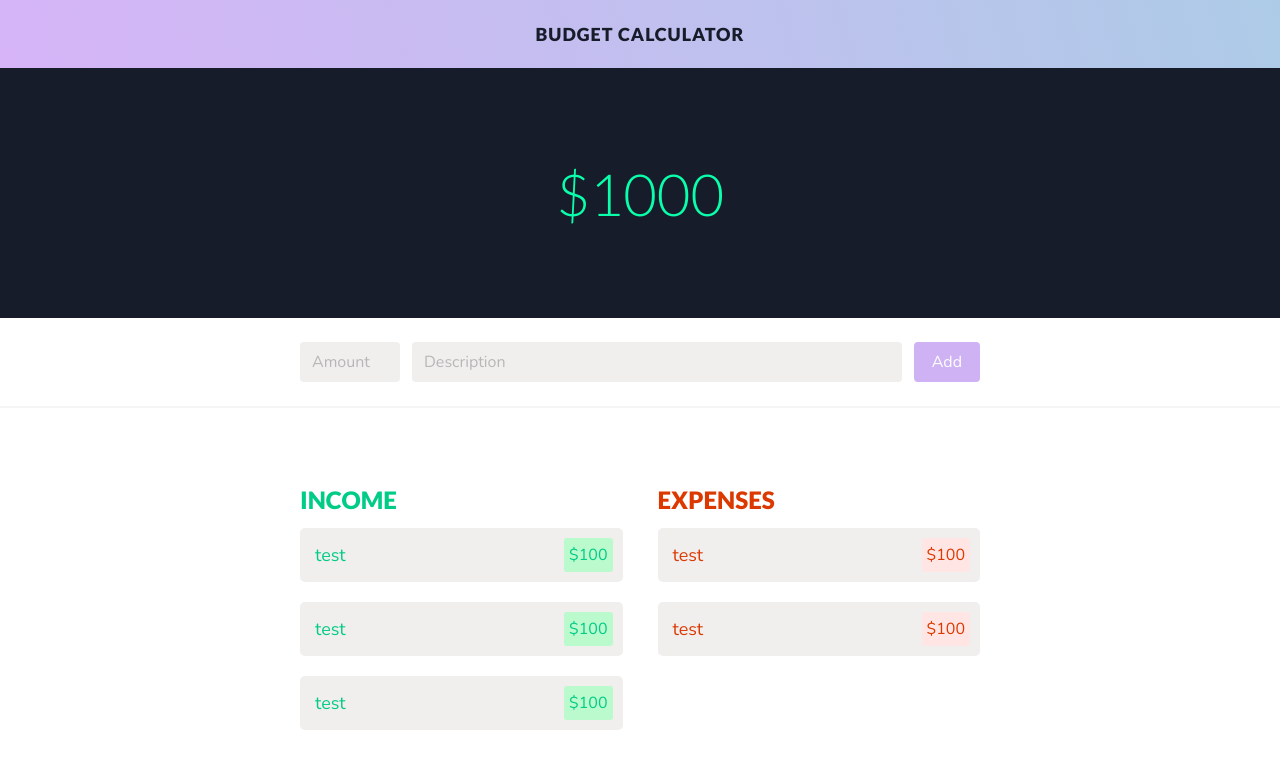
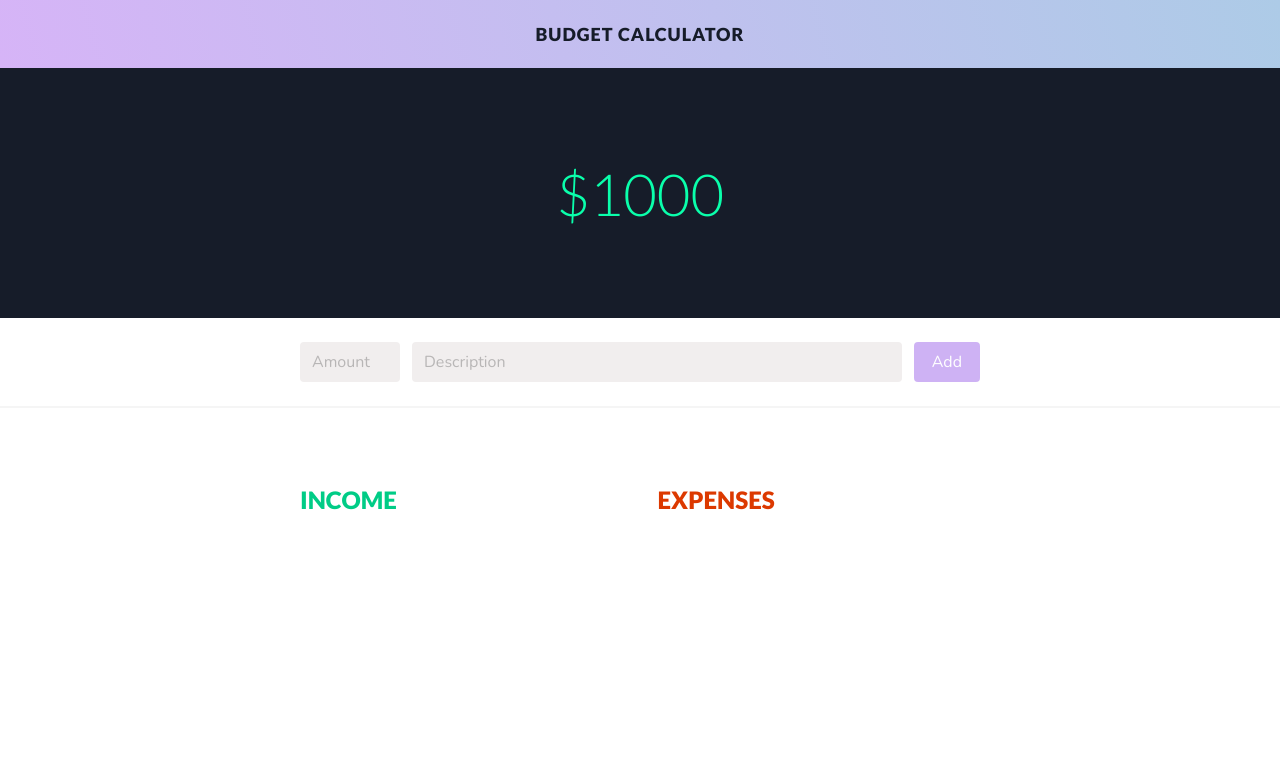
Before and after one commit to VinayakBorhade/budget-app, an Angular app: page / in a window 1280 px wide. Shown: the top 768 px of the page. Built offline with nearby package versions, Linux system fonts and the light colour scheme.

Commit message:
form module done, rendering item components with ngFor directive

```diff
--- a/src/app/add-item-form/add-item-form.component.ts
+++ b/src/app/add-item-form/add-item-form.component.ts
@@ -1,4 +1,4 @@
-import { Component, OnInit, Input } from '@angular/core';
+import { Component, OnInit, Input, Output, EventEmitter } from '@angular/core';
 import { NgForm } from '@angular/forms';
 import { BudgetItem } from 'src/shared/models/budget-item.model';
 
@@ -10,6 +10,7 @@
 export class AddItemFormComponent implements OnInit {
 
     @Input() item: BudgetItem = new BudgetItem('', null);
+    @Output() formSubmit: EventEmitter<BudgetItem> = new EventEmitter<BudgetItem>();
 
     constructor() { }
 
@@ -17,7 +18,8 @@
     }
 
     onSubmit(form: NgForm ) {
-        console.log(form);
+        // console.log(form);
+        this.formSubmit.emit(form.value);
     }
 
 }
--- a/src/app/budget-item-list/budget-item-card/budget-item-card.component.html
+++ b/src/app/budget-item-list/budget-item-card/budget-item-card.component.html
@@ -1,10 +1,10 @@
 <div class="root">
-    <div class="budget-item" [ngClass]="{ income: isIncome , expense: isIncome===false}" >
+    <div class="budget-item" [ngClass]="{ income: item.amount > 0 , expense: item.amount < 0}" >
         <div class="description">
-            <p>test</p>
+            <p>{{ item.description }}</p>
         </div>
         <div class="amount">
-            <p>$100</p>
+            <p>{{ item.amount }}</p>
         </div>
     </div>
     <div class="x-icon-button"></div>
--- a/src/app/budget-item-list/budget-item-card/budget-item-card.component.ts
+++ b/src/app/budget-item-list/budget-item-card/budget-item-card.component.ts
@@ -1,4 +1,5 @@
 import { Component, OnInit, Input } from '@angular/core';
+import { BudgetItem } from 'src/shared/models/budget-item.model';
 
 @Component({
     selector: 'app-budget-item-card',
@@ -6,7 +7,8 @@
     styleUrls: ['./budget-item-card.component.scss']
 })
 export class BudgetItemCardComponent implements OnInit {
-    @Input() isIncome: boolean;
+
+    @Input() item: BudgetItem;
 
     ngOnInit(): void {
     }
--- a/src/app/budget-item-list/budget-item-list.component.html
+++ b/src/app/budget-item-list/budget-item-list.component.html
@@ -4,12 +4,13 @@
         <div class="income-column">
             <h1>Income</h1>
             <div class="budget-items">
-                <app-budget-item-card [isIncome]="true"
-                    style="margin-bottom: 20px;" ></app-budget-item-card>
-                <app-budget-item-card [isIncome]="true"
-                    style="margin-bottom: 20px;" ></app-budget-item-card>
-                <app-budget-item-card [isIncome]="true"
-                    style="margin-bottom: 20px;" ></app-budget-item-card>
+                <div *ngFor="let item of budgetItems">
+                    <app-budget-item-card
+                        *ngIf = "item.amount > 0"
+                        [item] = "item"
+                        style = "display : block; margin-bottom : 20px;"
+                    ></app-budget-item-card>
+                </div>
             </div>
 
         </div>
@@ -17,10 +18,13 @@
         <div class="expenses-column">
             <h1>Expenses</h1>
             <div class="budget-items">
-                <app-budget-item-card [isIncome]="false"
-                    style="margin-bottom: 20px;" ></app-budget-item-card>
-                <app-budget-item-card [isIncome]="false"
-                    style="margin-bottom: 20px;" ></app-budget-item-card>
+                <div *ngFor="let item of budgetItems">
+                    <app-budget-item-card
+                        *ngIf = "item.amount < 0"
+                        [item] = "item"
+                        style = "display : block; margin-bottom : 20px;"
+                    ></app-budget-item-card>
+                </div>
             </div>
 
         </div>
--- a/src/app/budget-item-list/budget-item-list.component.ts
+++ b/src/app/budget-item-list/budget-item-list.component.ts
@@ -1,4 +1,5 @@
-import { Component, OnInit } from '@angular/core';
+import { Component, OnInit, Input } from '@angular/core';
+import { BudgetItem } from 'src/shared/models/budget-item.model';
 
 @Component({
     selector: 'app-budget-item-list',
@@ -7,6 +8,8 @@
 })
 export class BudgetItemListComponent implements OnInit {
 
+    @Input() budgetItems: BudgetItem[];
+
     constructor() { }
 
     ngOnInit(): void {
--- a/src/app/main-page/main-page.component.html
+++ b/src/app/main-page/main-page.component.html
@@ -8,12 +8,13 @@
 
 <section class="add-item-section">
     <div class="add-item-container">
-        <app-add-item-form style="padding:20px;" ></app-add-item-form>
+        <app-add-item-form style="padding:20px;" (formSubmit)="addItem($event)" >
+        </app-add-item-form>
     </div>
 </section>
 
 <hr style="margin-top: 0;">
 
-<app-budget-item-list>
+<app-budget-item-list [budgetItems] = "budgetItems" >
 
 </app-budget-item-list>
--- a/src/app/main-page/main-page.component.ts
+++ b/src/app/main-page/main-page.component.ts
@@ -1,15 +1,20 @@
 import { Component, OnInit } from '@angular/core';
+import { BudgetItem } from 'src/shared/models/budget-item.model';
 
 @Component({
-  selector: 'app-main-page',
-  templateUrl: './main-page.component.html',
-  styleUrls: ['./main-page.component.scss']
+    selector: 'app-main-page',
+    templateUrl: './main-page.component.html',
+    styleUrls: ['./main-page.component.scss']
 })
 export class MainPageComponent implements OnInit {
 
-  constructor() { }
+    budgetItems: BudgetItem[] = new Array<BudgetItem>();
 
-  ngOnInit(): void {
-  }
+    constructor () { }
 
+    ngOnInit() { }
+
+    addItem(newItem: BudgetItem) {
+        this.budgetItems.push(newItem);
+    }
 }
```
Lines whose indentation alone changed are shown as unchanged.
